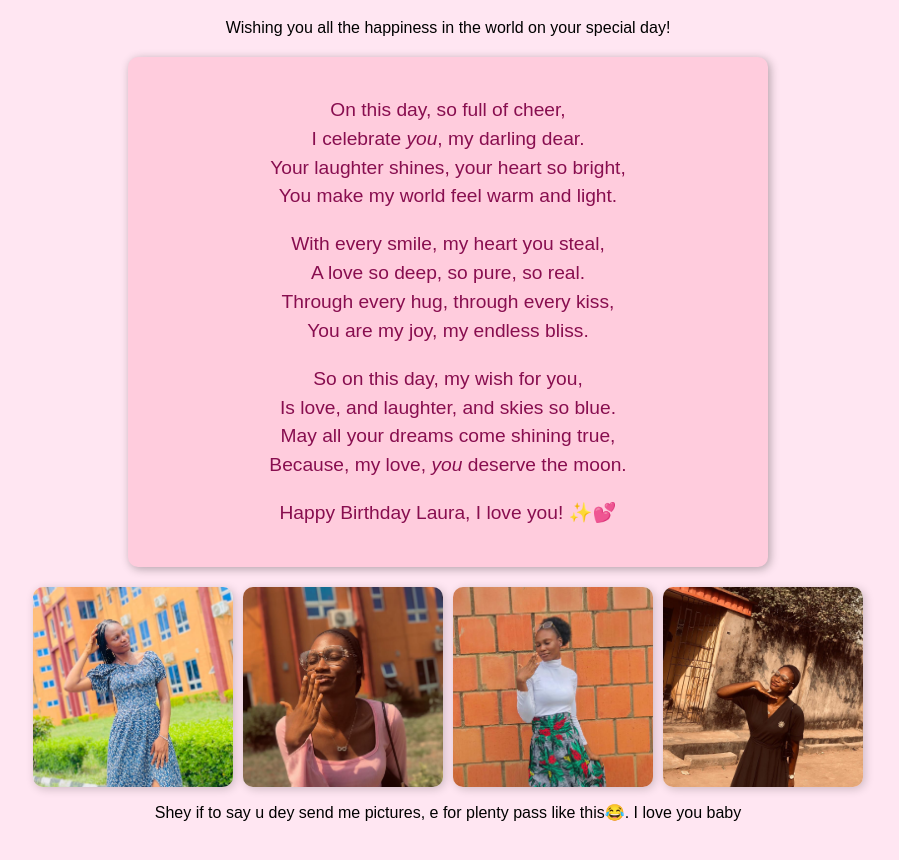
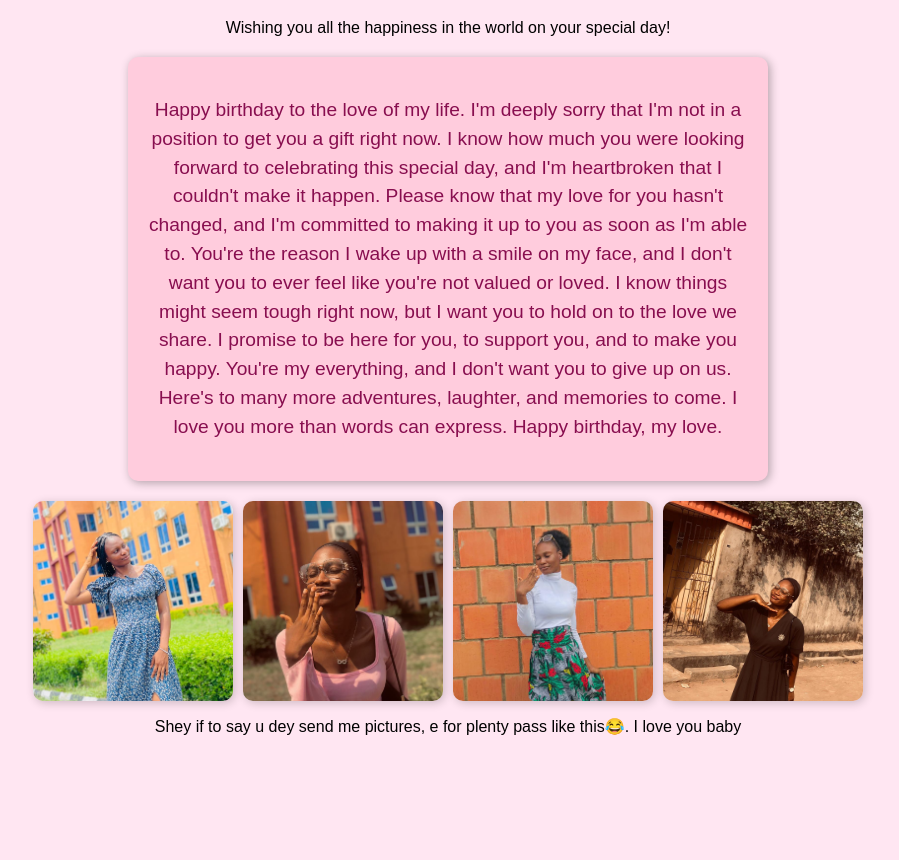
Before and after one commit to Khazz01/Birthday-Wish, a plain HTML site: page index.html in a window 1280 px wide. Shown: the part 90-950 px from the top of the page, without its empty margins (192-1091 px from the left). After the commit the page ends 870 px from the top, so only its background shows below. Drawn offline with Linux system fonts and the light colour scheme.

Commit message:
Update index.html

```diff
--- a/index.html
+++ b/index.html
@@ -47,22 +47,13 @@
     <p>Wishing you all the happiness in the world on your special day!</p>
 
     <div class="poem">
-        <p>On this day, so full of cheer,<br>
-        I celebrate <em>you</em>, my darling dear.<br>
-        Your laughter shines, your heart so bright,<br>
-        You make my world feel warm and light.</p>
+        <p> Happy birthday to the love of my life. I'm deeply sorry that I'm not in a position to get you a gift right now. I know how much you were looking forward to celebrating this special day, and I'm heartbroken that I couldn't make it happen.
 
-        <p>With every smile, my heart you steal,<br>
-        A love so deep, so pure, so real.<br>
-        Through every hug, through every kiss,<br>
-        You are my joy, my endless bliss.</p>
+Please know that my love for you hasn't changed, and I'm committed to making it up to you as soon as I'm able to. You're the reason I wake up with a smile on my face, and I don't want you to ever feel like you're not valued or loved.
 
-        <p>So on this day, my wish for you,<br>
-        Is love, and laughter, and skies so blue.<br>
-        May all your dreams come shining true,<br>
-        Because, my love, <em>you</em> deserve the moon.</p>
+I know things might seem tough right now, but I want you to hold on to the love we share. I promise to be here for you, to support you, and to make you happy. You're my everything, and I don't want you to give up on us.
 
-        <p>Happy Birthday Laura, I love you! ✨💕</p>
+Here's to many more adventures, laughter, and memories to come. I love you more than words can express. Happy birthday, my love.</p>
     </div>
     <div class="gallery">
         <img src="images/121ee786-f578-4235-9bbb-90e0a860eab9.jpeg" alt="Beautiful Moment 1">
```
